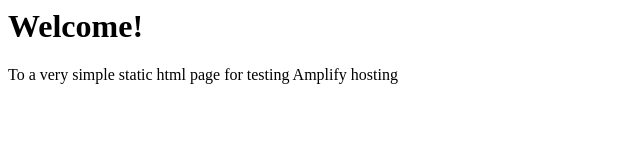
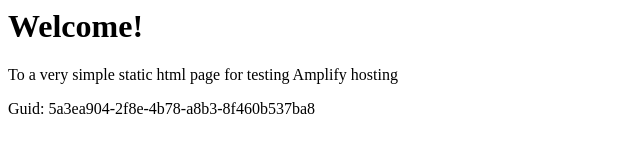
Before and after one commit to aws-aemilia-syd/Github-PR-Commit-Integration-Test-DoNotTouch-Gith-P5X5MO5I-v1-preprod-ap-southeast-2, a website: page src/index.html in a window 1280 px wide. Shown: the whole page, without its empty margins (0-640 px from the left). Drawn offline with Linux system fonts and the light colour scheme.

Commit message:
commit from integ tests

```diff
--- a/src/index.html
+++ b/src/index.html
@@ -1,3 +1,5 @@
+
+
 <html lang="en">
 
 <head>
@@ -10,6 +12,6 @@
 <body>
     <h1>Welcome!</h1>
     <p>To a very simple static html page for testing Amplify hosting</p>
-</body>
+    <p>Guid: 5a3ea904-2f8e-4b78-a8b3-8f460b537ba8</p></body>
 
 </html>
```
